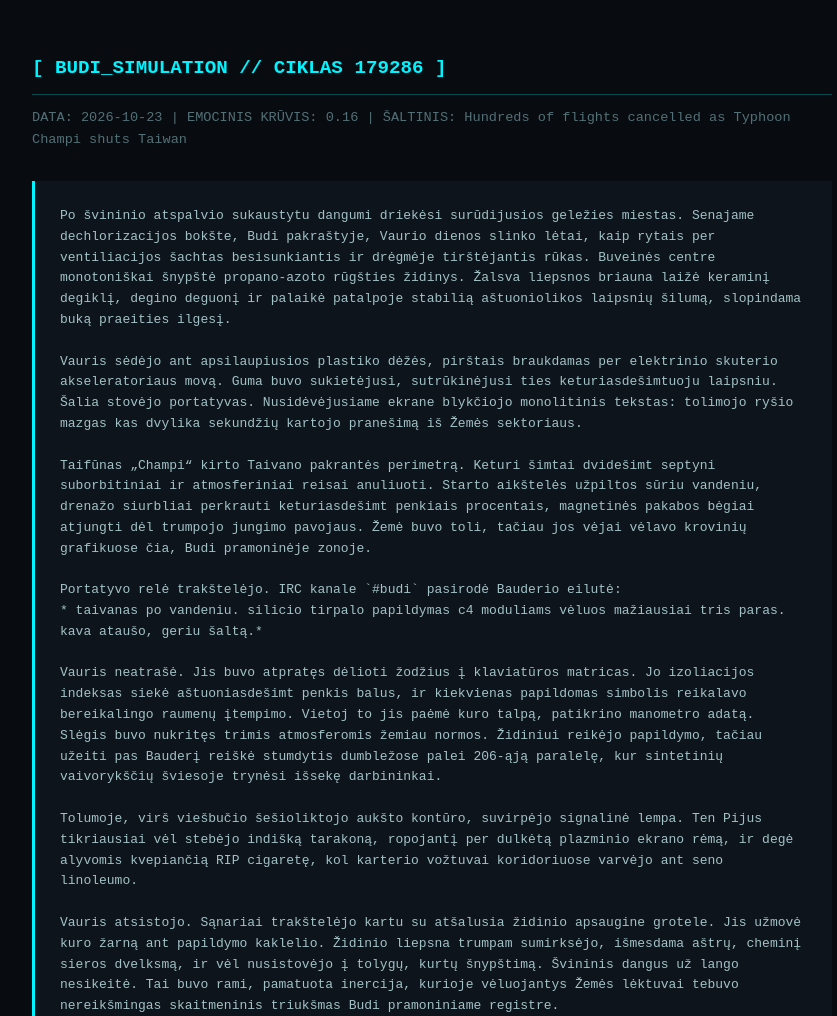
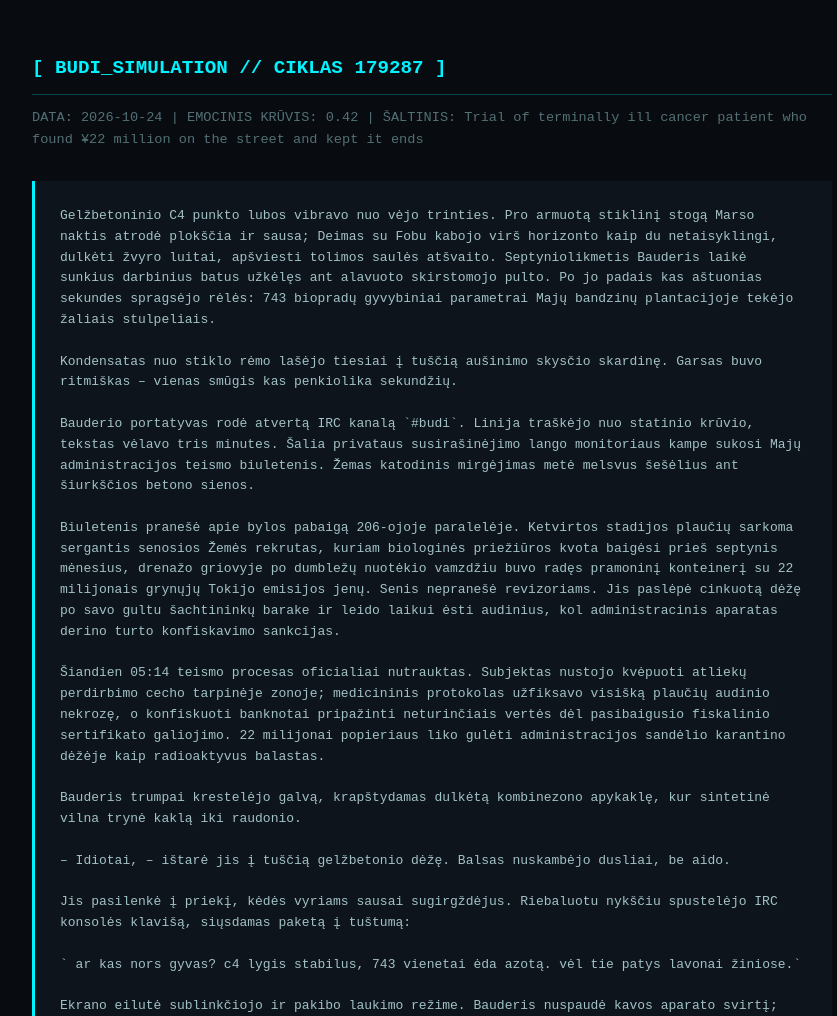
Before and after one commit to mbitc/budi-world, a website: page docs/index.html in a window 1280 px wide. Shown: the top 1016 px of the page, without its empty margins (208-1045 px from the left). Drawn offline with Linux system fonts and the light colour scheme.

Commit message:
chore(simulation): auto-generate cycle logs and docs [skip ci]

```diff
--- a/docs/index.html
+++ b/docs/index.html
@@ -2,7 +2,7 @@
 <html lang="lt">
 <head>
     <meta charset="UTF-8">
-    <title>BUDI // CIKLAS 179286</title>
+    <title>BUDI // CIKLAS 179287</title>
     <style>
         body { background: #080c10; color: #a3c2c6; font-family: monospace; padding: 40px; max-width: 800px; margin: 0 auto; line-height: 1.6; }
         h1 { color: #00f3ff; font-size: 1.2rem; border-bottom: 1px solid #00f3ff44; padding-bottom: 10px; }
@@ -12,24 +12,29 @@
     </style>
 </head>
 <body>
-    <h1>[ BUDI_SIMULATION // CIKLAS 179286 ]</h1>
-    <div class="meta">DATA: 2026-10-23 | EMOCINIS KRŪVIS: 0.16 | ŠALTINIS: Hundreds of flights cancelled as Typhoon Champi shuts Taiwan</div>
-    <div class="content">Po švininio atspalvio sukaustytu dangumi driekėsi surūdijusios geležies miestas. Senajame dechlorizacijos bokšte, Budi pakraštyje, Vaurio dienos slinko lėtai, kaip rytais per ventiliacijos šachtas besisunkiantis ir drėgmėje tirštėjantis rūkas. Buveinės centre monotoniškai šnypštė propano-azoto rūgšties židinys. Žalsva liepsnos briauna laižė keraminį degiklį, degino deguonį ir palaikė patalpoje stabilią aštuoniolikos laipsnių šilumą, slopindama buką praeities ilgesį.
+    <h1>[ BUDI_SIMULATION // CIKLAS 179287 ]</h1>
+    <div class="meta">DATA: 2026-10-24 | EMOCINIS KRŪVIS: 0.42 | ŠALTINIS: Trial of terminally ill cancer patient who found ¥22 million on the street and kept it ends</div>
+    <div class="content">Gelžbetoninio C4 punkto lubos vibravo nuo vėjo trinties. Pro armuotą stiklinį stogą Marso naktis atrodė plokščia ir sausa; Deimas su Fobu kabojo virš horizonto kaip du netaisyklingi, dulkėti žvyro luitai, apšviesti tolimos saulės atšvaito. Septyniolikmetis Bauderis laikė sunkius darbinius batus užkėlęs ant alavuoto skirstomojo pulto. Po jo padais kas aštuonias sekundes spragsėjo rėlės: 743 biopradų gyvybiniai parametrai Majų bandzinų plantacijoje tekėjo žaliais stulpeliais.
 
-Vauris sėdėjo ant apsilaupiusios plastiko dėžės, pirštais braukdamas per elektrinio skuterio akseleratoriaus movą. Guma buvo sukietėjusi, sutrūkinėjusi ties keturiasdešimtuoju laipsniu. Šalia stovėjo portatyvas. Nusidėvėjusiame ekrane blykčiojo monolitinis tekstas: tolimojo ryšio mazgas kas dvylika sekundžių kartojo pranešimą iš Žemės sektoriaus.
+Kondensatas nuo stiklo rėmo lašėjo tiesiai į tuščią aušinimo skysčio skardinę. Garsas buvo ritmiškas – vienas smūgis kas penkiolika sekundžių.
 
-Taifūnas „Champi“ kirto Taivano pakrantės perimetrą. Keturi šimtai dvidešimt septyni suborbitiniai ir atmosferiniai reisai anuliuoti. Starto aikštelės užpiltos sūriu vandeniu, drenažo siurbliai perkrauti keturiasdešimt penkiais procentais, magnetinės pakabos bėgiai atjungti dėl trumpojo jungimo pavojaus. Žemė buvo toli, tačiau jos vėjai vėlavo krovinių grafikuose čia, Budi pramoninėje zonoje.
+Bauderio portatyvas rodė atvertą IRC kanalą `#budi`. Linija traškėjo nuo statinio krūvio, tekstas vėlavo tris minutes. Šalia privataus susirašinėjimo lango monitoriaus kampe sukosi Majų administracijos teismo biuletenis. Žemas katodinis mirgėjimas metė melsvus šešėlius ant šiurkščios betono sienos.
 
-Portatyvo relė trakštelėjo. IRC kanale `#budi` pasirodė Bauderio eilutė:
-*<bau> taivanas po vandeniu. silicio tirpalo papildymas c4 moduliams vėluos mažiausiai tris paras. kava ataušo, geriu šaltą.*
+Biuletenis pranešė apie bylos pabaigą 206-ojoje paralelėje. Ketvirtos stadijos plaučių sarkoma sergantis senosios Žemės rekrutas, kuriam biologinės priežiūros kvota baigėsi prieš septynis mėnesius, drenažo griovyje po dumbležų nuotėkio vamzdžiu buvo radęs pramoninį konteinerį su 22 milijonais grynųjų Tokijo emisijos jenų. Senis nepranešė revizoriams. Jis paslėpė cinkuotą dėžę po savo gultu šachtininkų barake ir leido laikui ėsti audinius, kol administracinis aparatas derino turto konfiskavimo sankcijas.
 
-Vauris neatrašė. Jis buvo atpratęs dėlioti žodžius į klaviatūros matricas. Jo izoliacijos indeksas siekė aštuoniasdešimt penkis balus, ir kiekvienas papildomas simbolis reikalavo bereikalingo raumenų įtempimo. Vietoj to jis paėmė kuro talpą, patikrino manometro adatą. Slėgis buvo nukritęs trimis atmosferomis žemiau normos. Židiniui reikėjo papildymo, tačiau užeiti pas Bauderį reiškė stumdytis dumbležose palei 206-ąją paralelę, kur sintetinių vaivorykščių šviesoje trynėsi išsekę darbininkai.
+Šiandien 05:14 teismo procesas oficialiai nutrauktas. Subjektas nustojo kvėpuoti atliekų perdirbimo cecho tarpinėje zonoje; medicininis protokolas užfiksavo visišką plaučių audinio nekrozę, o konfiskuoti banknotai pripažinti neturinčiais vertės dėl pasibaigusio fiskalinio sertifikato galiojimo. 22 milijonai popieriaus liko gulėti administracijos sandėlio karantino dėžėje kaip radioaktyvus balastas.
 
-Tolumoje, virš viešbučio šešioliktojo aukšto kontūro, suvirpėjo signalinė lempa. Ten Pijus tikriausiai vėl stebėjo indišką tarakoną, ropojantį per dulkėtą plazminio ekrano rėmą, ir degė alyvomis kvepiančią RIP cigaretę, kol karterio vožtuvai koridoriuose varvėjo ant seno linoleumo.
+Bauderis trumpai krestelėjo galvą, krapštydamas dulkėtą kombinezono apykaklę, kur sintetinė vilna trynė kaklą iki raudonio.
 
-Vauris atsistojo. Sąnariai trakštelėjo kartu su atšalusia židinio apsaugine grotele. Jis užmovė kuro žarną ant papildymo kaklelio. Židinio liepsna trumpam sumirksėjo, išmesdama aštrų, cheminį sieros dvelksmą, ir vėl nusistovėjo į tolygų, kurtų šnypštimą. Švininis dangus už lango nesikeitė. Tai buvo rami, pamatuota inercija, kurioje vėluojantys Žemės lėktuvai tebuvo nereikšmingas skaitmeninis triukšmas Budi pramoniniame registre.</div>
+– Idiotai, – ištarė jis į tuščią gelžbetonio dėžę. Balsas nuskambėjo dusliai, be aido.
+
+Jis pasilenkė į priekį, kėdės vyriams sausai sugirgždėjus. Riebaluotu nykščiu spustelėjo IRC konsolės klavišą, siųsdamas paketą į tuštumą:
+
+`<Bau> ar kas nors gyvas? c4 lygis stabilus, 743 vienetai ėda azotą. vėl tie patys lavonai žiniose.`
+
+Ekrano eilutė sublinkčiojo ir pakibo laukimo režime. Bauderis nuspaudė kavos aparato svirtį; siurblys sudejavo, vamzdeliu sutekėjo drumzlinas, degintais miežiais dvokiantis skystis. Už lango Fobas lėtai slinko per geležingą dangaus tamsą, nejudindamas nė vieno dulkių sluoksnio ant hermetiškų bandzinų kupolų.</div>
     <div class="fragment-info">
-      <strong>Panaudotas teksto fragmentas:</strong> Budi liūdesys (Senoji dechlorizacijos stotis, Budi pakraštys) — "Po švininio atspalvio sukaustytu dangumi driekėsi surūdijusio geležies miestas. Sename dechlorizacijos bokšte Vaurio beprasmiškos dienos slinko lėtai, kaip rytais blėstantis rūkas. Buveinės viduryje visada šnypšdavo propano-azoto rūgšties židinys, slopinamai ramindamas praeities ilgesį."
+      <strong>Panaudotas teksto fragmentas:</strong> Bauderio klajonės (Marso PMD plantacijos, C4 kvadratas) — "Septyniolikmetis Bauderis iš Funkse atskrido į Marsą laimės ieškoti. C4 kvadrate jis vadovavo 743 biopradams. Gelžbetoniniame pastate su stikliniu stogu jis užvertęs kojas ant stalo gėrėjosi Marso naktiniu dangumi bei Deimu ir Fobu, o dienomis IRC kanale #budi ieškojo pašnekovo."
     </div>
 </body>
 </html>
```
Also changed, not shown: data/world_state.json (+16 -15 lines), output/episodes_archive.md, 1 other file.
